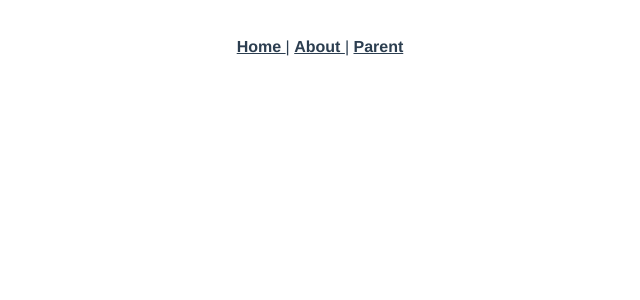
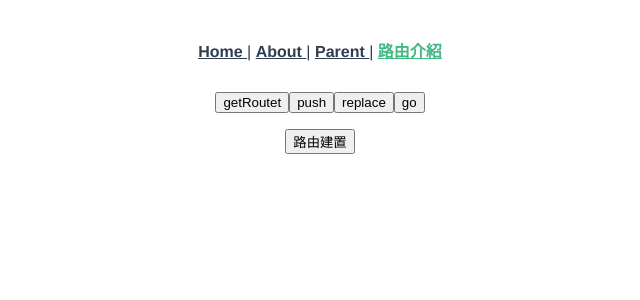
Before and after one commit to q1113111/vue3Teach, a Vue app: page /routerNav in a window 1280 px wide. Shown: the top 300 px of the page, without its empty margins (320-960 px from the left). Built offline with nearby package versions, Linux system fonts and the light colour scheme; what @vee-validate/i18n would draw is missing.

Commit message:
router建置

```diff
--- a/src/App.vue
+++ b/src/App.vue
@@ -8,6 +8,9 @@
     </router-link> |
     <router-link :to="{name:'Parent'}">
       Parent
+    </router-link> |
+    <router-link :to="{name:'RouterNav'}">
+      路由介紹
     </router-link>
   </div>
   <router-view />
--- a/src/router/index.js
+++ b/src/router/index.js
@@ -47,6 +47,11 @@ const routes = [
         ]
       }
     ]
+  },
+  {
+    path: '/routerNav',
+    name: 'RouterNav',
+    component: () => import('../views/routerNav.vue')
   }
 ]
 
--- a/src/views/nameRouter.vue
+++ b/src/views/nameRouter.vue
@@ -13,6 +13,9 @@ export default {
       left: 'left',
       right: 'right'
     }
+  },
+  mounted () {
+    console.log(this.$route)
   }
 }
 </script>
--- a/src/views/parent.vue
+++ b/src/views/parent.vue
@@ -8,7 +8,7 @@
     B
   </router-link>
   |
-  <router-link :to="{name:'a2b'}">
+  <router-link :to="{name:'a2b',query:{id:123}}">
     nameRouter
   </router-link>
   <br>
--- /dev/null
+++ b/src/views/routerNav.vue
@@ -0,0 +1,45 @@
+<template>
+  <button @click="getRouter">
+    getRoutet
+  </button>
+  <button @click="push">
+    push
+  </button>
+  <button @click="replace">
+    replace
+  </button>
+  <button @click="go">
+    go
+  </button>
+  <br>
+  <p />
+  <button @click="addRoute">
+    路由建置
+  </button>
+</template>
+<script>
+export default {
+  methods: {
+    getRouter () {
+      console.log(this.$route)
+    },
+    push () {
+      this.$router.push({ name: 'a2b' })
+    },
+    replace () {
+      this.$router.replace({ name: 'a2b' })
+    },
+    go () {
+      this.$router.go(-1)
+    },
+    async addRoute () {
+      await this.$router.addRoute({
+        path: '/sabout',
+        name: 'sAbout',
+        component: () => import('./About.vue')
+      })
+      this.$router.push({ name: 'sAbout' })
+    }
+  }
+}
+</script>
```
